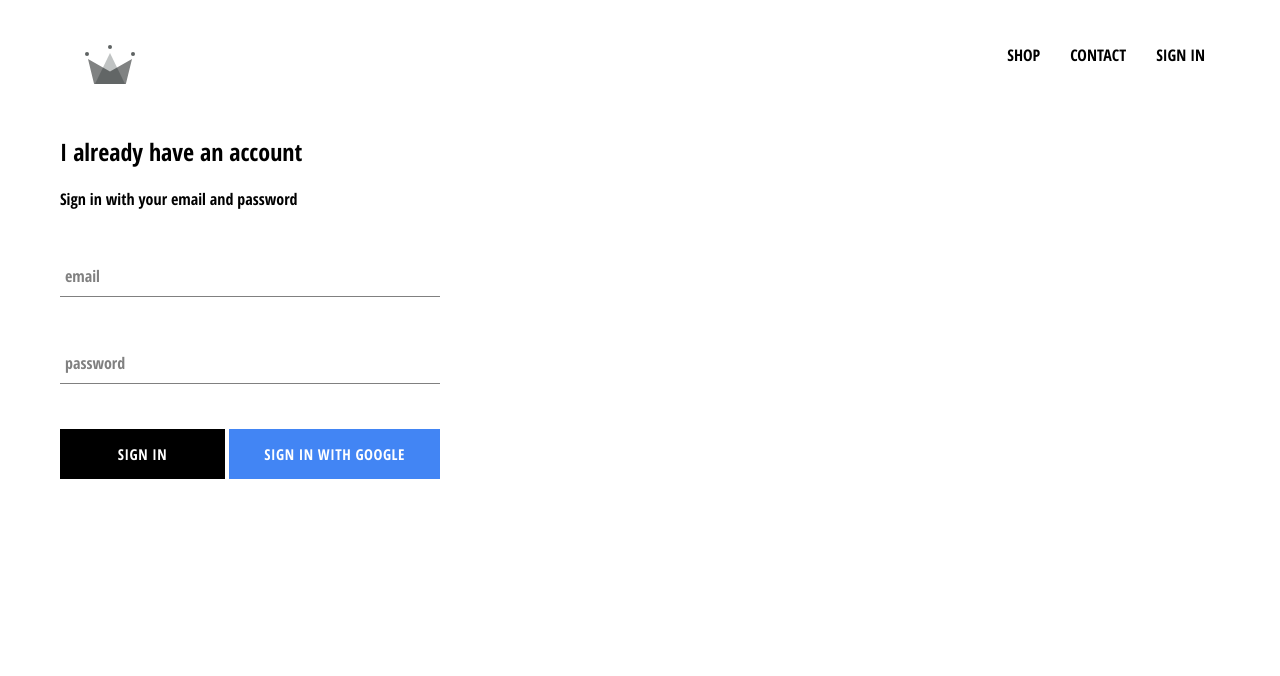
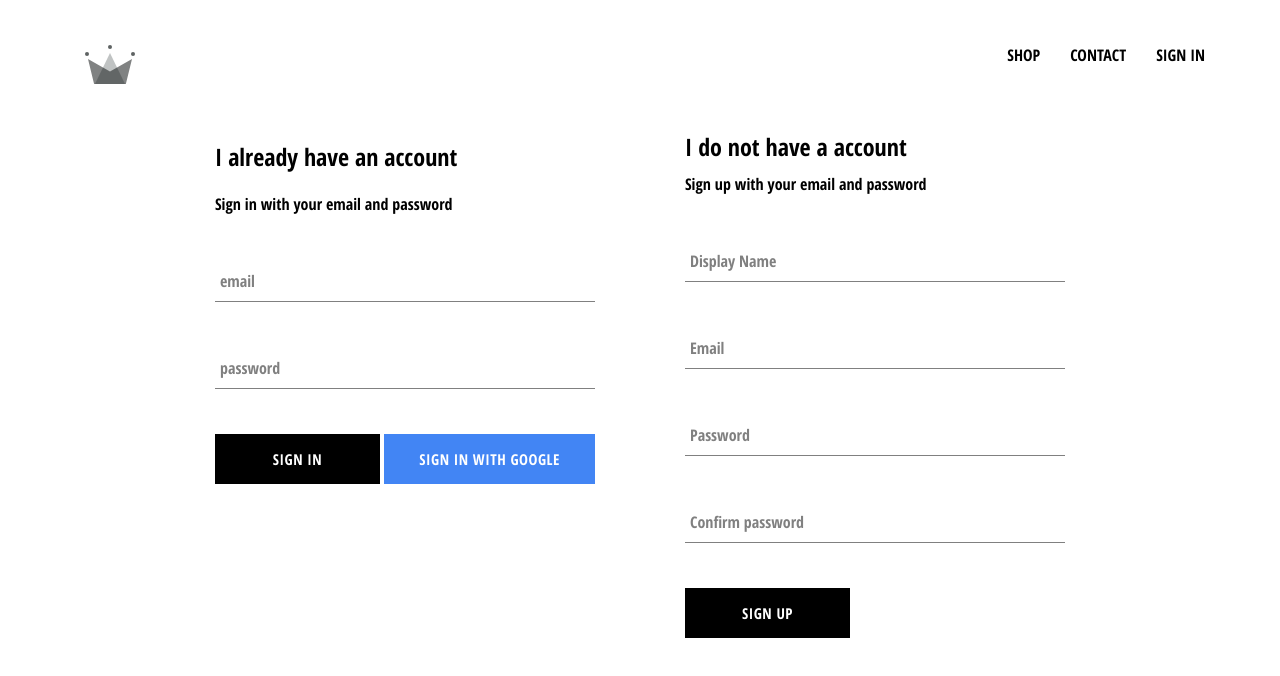
Before and after one commit to kamenpalyov/react-shop-app, a React (Create React App) app: page /signin in a window 1280 px wide. Shown: the top 676 px of the page. Built offline with nearby package versions, Linux system fonts and the light colour scheme; no server answers.

Commit message:
implemented firebase utils, included ability to store authenticated users into our firstone database

```diff
--- a/src/App.js
+++ b/src/App.js
@@ -5,7 +5,7 @@
 import ShopPage from "./pages/shop/shop.component"
 import Header from "./components/header/header.component"
 import SignInAndSignUpPage from "./pages/sign-in-and-sign-up/sign-in-and-sign-up.component"
-import  { auth } from "./firebase/firebase.utils"
+import  { auth, createUserProfileDocument } from "./firebase/firebase.utils"
 
 
 
@@ -21,11 +21,26 @@
 
 
   componentDidMount(){
-    this.unsubscribeFromAuth = auth.onAuthStateChanged(user => {
-      this.setState({ currentUser: user })
-      console.log(user)
+    this.unsubscribeFromAuth = auth.onAuthStateChanged(async userAuth => {
+      if (userAuth) {
+        const userRef = await createUserProfileDocument(userAuth)
+
+        userRef.onSnapshot(snapShot => {
+          this.setState({
+            currentUser: {
+              id: snapShot.id,
+              ...snapShot.data()
+            }
+
+          })
+          console.log(this.state)
+        });
+
+      }
+      this.setState({ currentUser: userAuth})
     })
   }
+
   componentWillUnmount(){
     this.unsubscribeFromAuth()
   }
--- a/src/components/custom-botton/custom-button.component.js
+++ b/src/components/custom-botton/custom-button.component.js
@@ -3,7 +3,6 @@
 import "./custom-button.styles.scss"
 
 const CustomButton = ({ children, isGoogleSignIn, ...otherProps}) => {
-    console.log(isGoogleSignIn)
     return(
 
     <button className={`${isGoogleSignIn ? "google-sign-in" : ""} custom-button`}{... otherProps}>
--- a/src/components/form-input/form-input.component.js
+++ b/src/components/form-input/form-input.component.js
@@ -2,7 +2,6 @@
 import "./form-input.styles.scss"
 
 const FormInput =({handleChange, label, ...otherProps})=> {
-
     return (
         <div className="group">
             <input className="form-input" onChange={handleChange} {...otherProps} />
--- /dev/null
+++ b/src/components/sign-up/sign-up.component.js
@@ -0,0 +1,96 @@
+import React , {Component} from "react";
+
+import FormInput from "../form-input/form-input.component"
+import CustomButton from "../custom-botton/custom-button.component"
+
+import {auth, createUserProfileDocument} from "../../firebase/firebase.utils"
+import "./sign-up.styles.scss"
+
+class SignUp extends Component {
+    constructor(props){
+        super(props);
+        this.state= {
+            displayName: "",
+            email: "",
+            password: "",
+            confirmPassword: "",
+        }
+    }
+
+    handleSubmit = async event => {
+        event.preventDefault();
+
+        const {displayName, email, password, confirmPassword} = this.state
+        if(password !== confirmPassword){
+            alert("passwords don`t match")
+            return
+        }
+        try {
+            const { user } =await auth.createUserWithEmailAndPassword(email, password)
+
+            await createUserProfileDocument(user, { displayName })
+            this.setState({
+                displayName: "",
+                email: "",
+                password: "",
+                confirmPassword: ""
+            })
+
+        }catch(error){
+            console.error(error)
+        }
+    };
+
+    handleChange = event =>{
+        const {name, value} = event.target;
+
+        this.setState( {[name]: value})
+    }
+
+    render() {
+        const {displayName, email, password, confirmPassword} = this.state
+        return(
+            <div className="sign-up">
+                <h2 className="title" >I do not have a account</h2>
+                <span>Sign up with your email and password</span>
+                <form className="sign-up-form" onSubmit={this.handleSubmit}>
+                    <FormInput
+                        type="text"
+                        name="displayName"
+                        value={displayName}
+                        onChange={this.handleChange}
+                        label="Display Name"
+                        required
+                    />
+                    <FormInput
+                        type="email"
+                        name="email"
+                        value={email}
+                        onChange={this.handleChange}
+                        label="Email"
+                        required
+                    />
+                    <FormInput
+                        type="password"
+                        name="password"
+                        value={password}
+                        onChange={this.handleChange}
+                        label="Password"
+                        required
+                    />
+                    <FormInput
+                        type="password"
+                        name="confirmPassword"
+                        value={confirmPassword}
+                        onChange={this.handleChange}
+                        label="Confirm password"
+                        required
+                    />
+                    <CustomButton type="submit">Sign Up</CustomButton>
+                </form>
+            </div>
+        )
+    }
+}
+
+export default SignUp;
--- /dev/null
+++ b/src/components/sign-up/sign-up.styles.scss
@@ -0,0 +1,9 @@
+.sign-up{
+    display:flex;
+    flex-direction: column;
+    width:380px;
+
+    .title{
+        margin:10px 0;
+    }
+}
--- a/src/firebase/firebase.utils.js
+++ b/src/firebase/firebase.utils.js
@@ -23,4 +23,29 @@
 provider.setCustomParameters({ prompt: 'select_account' });
 export const signInWithGoogle = () => auth.signInWithPopup(provider);
 
+export const createUserProfileDocument = async (userAuth, additionalData) =>{
+    if(!userAuth) return;
+    const userRef = firestore.doc(`users/${userAuth.uid}`)
+    const snapShot= await userRef.get();
+
+    if(!snapShot.exists){
+        const { displayName, email }= userAuth;
+        const createAt= new Date();
+
+        try {
+            await userRef.set({
+                displayName,
+                email,
+                createAt,
+                ...additionalData
+            })
+        } catch(error){
+            console.log("error creating user", error.message)
+
+        }
+    }
+
+    return userRef;
+}
+
 export default firebase;
--- a/src/pages/sign-in-and-sign-up/sign-in-and-sign-up.component.js
+++ b/src/pages/sign-in-and-sign-up/sign-in-and-sign-up.component.js
@@ -1,11 +1,14 @@
 import React from "react";
 import "./sign-in-and-sign-up.styles.scss"
 import SignIn from "../../components/sign-in/sign-in.component"
+import SignUp from "../../components/sign-up/sign-up.component";
+
 
 const  SignInAndSignUpPage= () => (
     <div className="sign-in-and-sign-up">
 
         <SignIn />
+        <SignUp />
     </div>
 
 )
--- a/src/pages/sign-in-and-sign-up/sign-in-and-sign-up.styles.scss
+++ b/src/pages/sign-in-and-sign-up/sign-in-and-sign-up.styles.scss
@@ -0,0 +1,6 @@
+.sign-in-and-sign-up{
+    width: 850px;
+    display:flex;
+    justify-content: space-between;
+    margin: 30px auto;
+}
```
